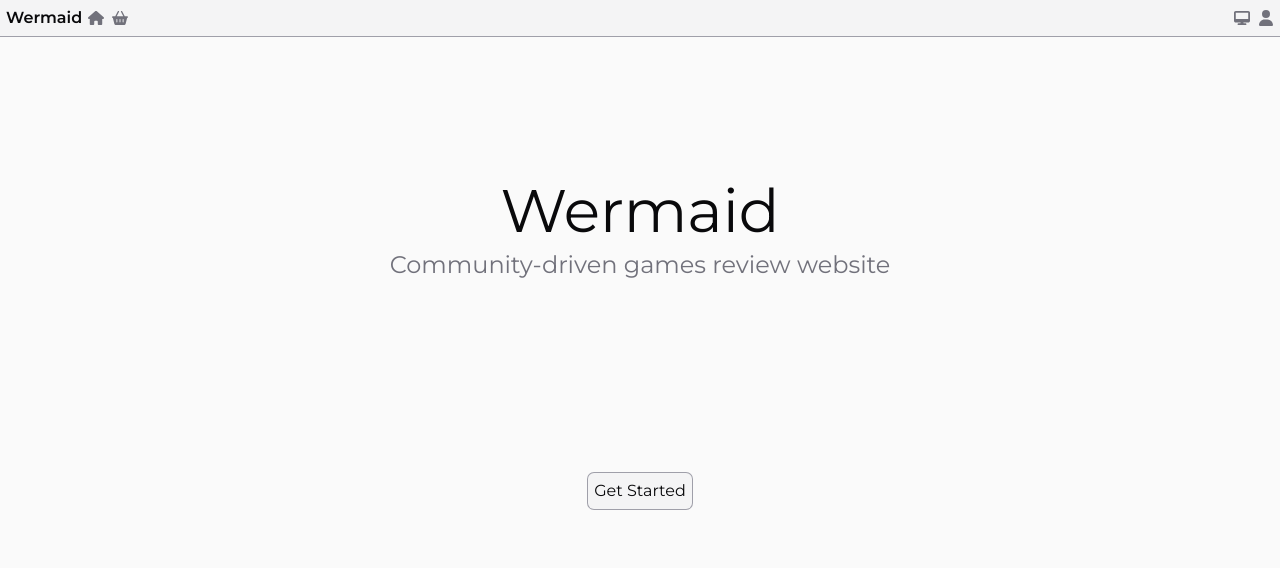
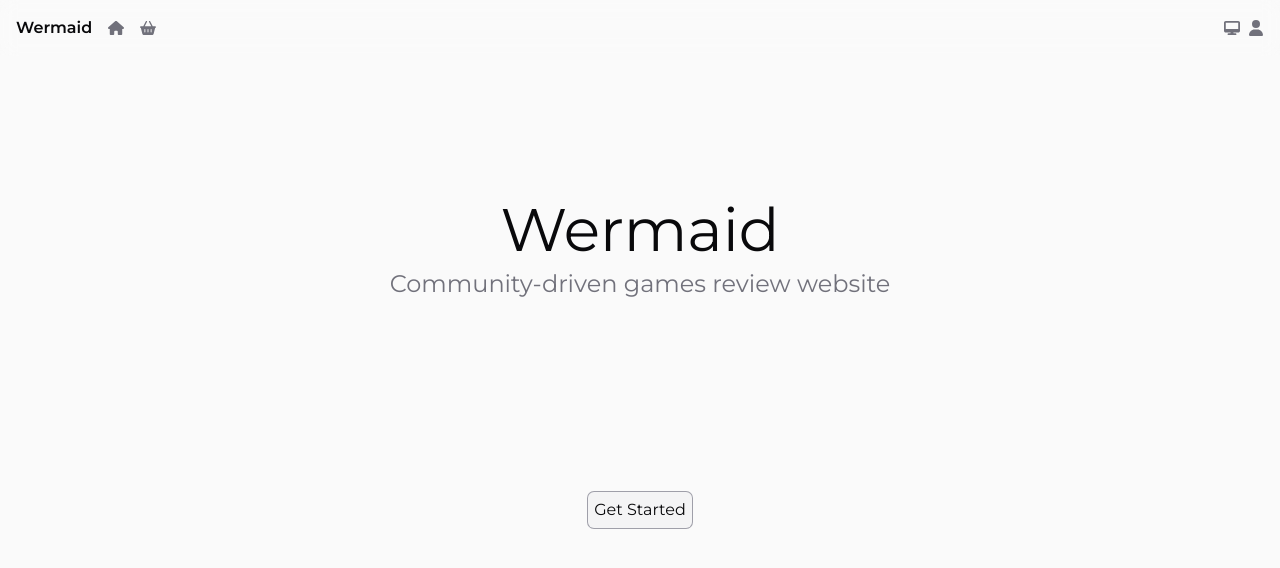
Before and after one commit to Potat369/Wermaid, a React (Vite) app: page / in a window 1280 px wide. Shown: the top 568 px of the page. Built offline with nearby package versions, Linux system fonts and the light colour scheme.

Commit message:
Restyle header

```diff
--- a/src/components/Header.tsx
+++ b/src/components/Header.tsx
@@ -3,13 +3,15 @@ import ThemeSwitcher from "./ThemeSwitcher.tsx";
 
 export default function Header() {
   return (
-    <header className="flex justify-between border-b border-zinc-400 bg-zinc-100 p-1.5 dark:border-zinc-600 dark:bg-zinc-900">
-      <div className="flex items-center space-x-1.5">
-        <span className="font-semibold">Wermaid</span>
-        <nav className="flex space-x-2">
+    <>
+      <header className="fixed top-0 z-50 w-full backdrop-blur">
+        <div className="flex justify-between p-2">
+          <div className="flex items-center">
+            <span className="p-2 font-semibold">Wermaid</span>
+            <nav className="flex">
               <Link
                 to="/"
-            className="text-zinc-500 transition-colors hover:text-current"
+                className="p-2 text-zinc-500 transition-colors hover:text-current"
               >
                 <svg
                   xmlns="http://www.w3.org/2000/svg"
@@ -22,7 +24,7 @@ export default function Header() {
               </Link>
               <Link
                 to="/discovery"
-            className="text-zinc-500 transition-colors hover:text-current"
+                className="p-2 text-zinc-500 transition-colors hover:text-current"
               >
                 <svg
                   xmlns="http://www.w3.org/2000/svg"
@@ -35,11 +37,11 @@ export default function Header() {
               </Link>
             </nav>
           </div>
-      <div className="flex items-center space-x-2">
+          <div className="flex items-center">
             <ThemeSwitcher />
             <Link
-          to="/account"
-          className="text-zinc-500 transition-colors hover:text-current"
+              to="/profile"
+              className="p-2 text-zinc-500 transition-colors hover:text-current"
             >
               <svg
                 xmlns="http://www.w3.org/2000/svg"
@@ -51,6 +53,9 @@ export default function Header() {
               </svg>
             </Link>
           </div>
+        </div>
       </header>
+      <div className="h-14"></div>
+    </>
   );
 }
```
Lines whose indentation alone changed are shown as unchanged.
